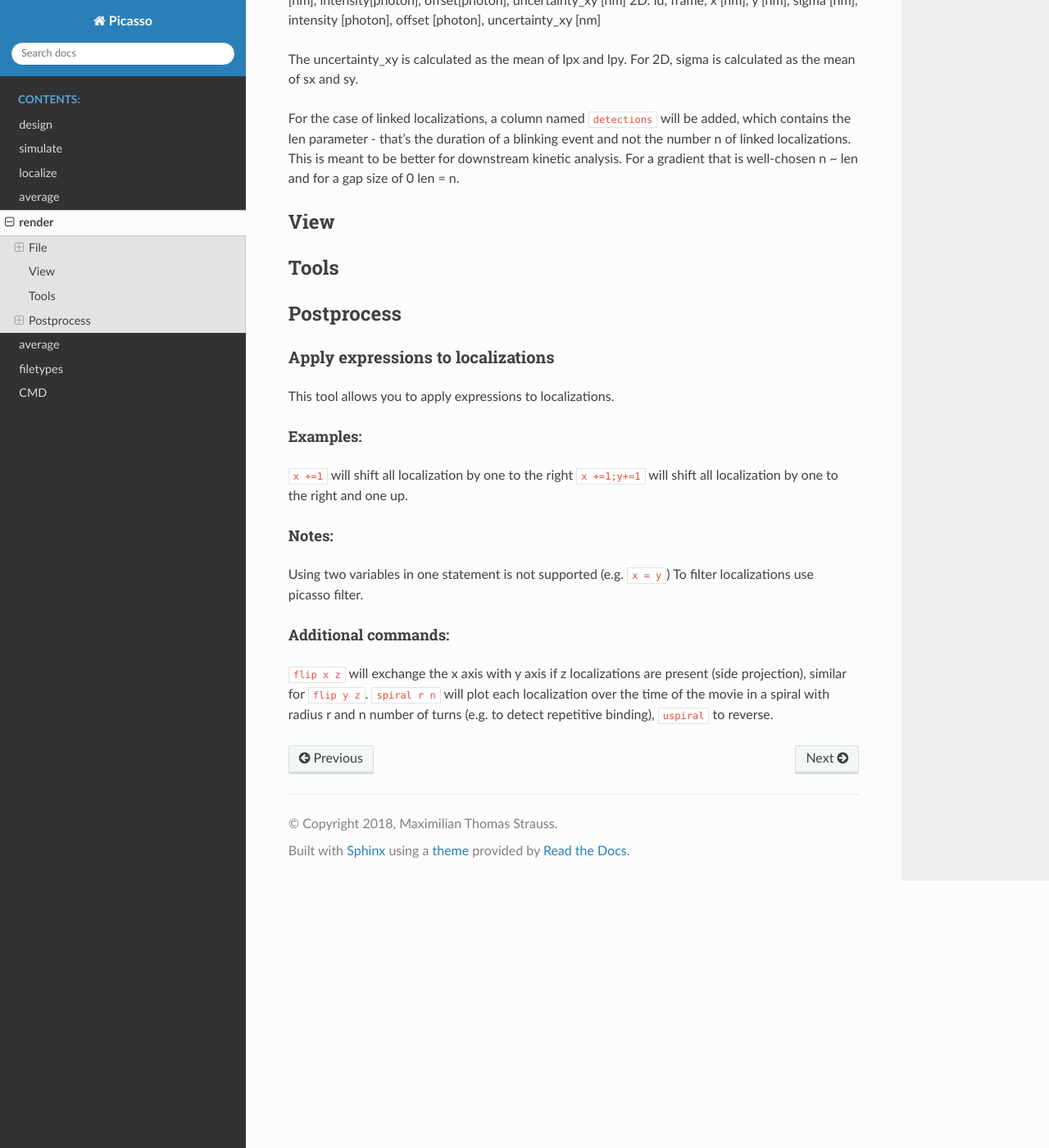
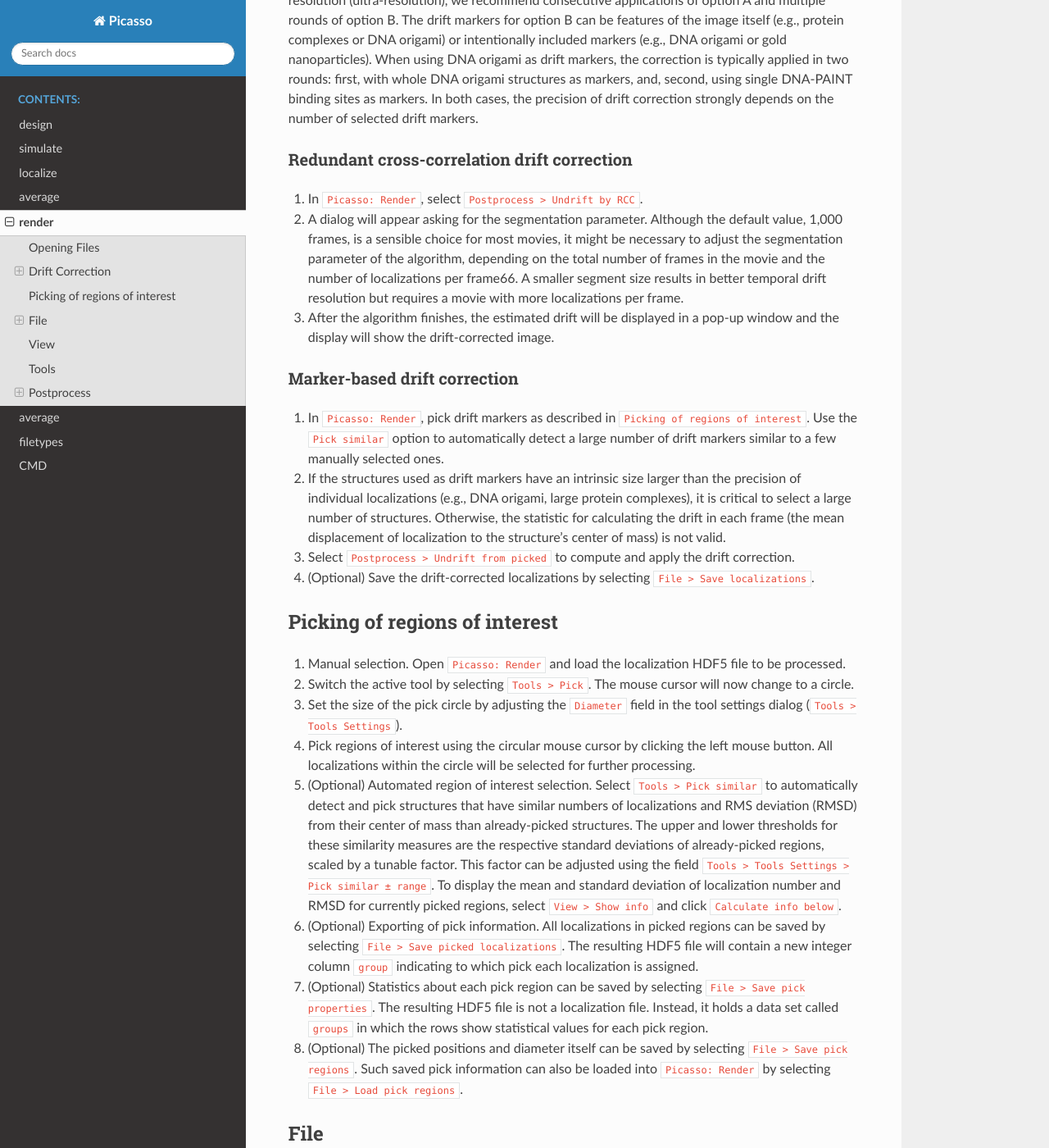
Before and after one commit to jungmannlab/picasso, a Sphinx documentation site: the page built from docs/render.rst, in a window 1280 px wide and 1400 px high, scrolled down 1129 px. Shown: the whole window at 82% size. Built offline with Sphinx 7.4.7 and the Read the Docs theme 2.0.0, drawn with Linux system fonts in a browser that asks for light colours; some of the changed text lies outside the part shown.

Commit message:
render content

```diff
--- a/docs/render.rst
+++ b/docs/render.rst
@@ -1,13 +1,55 @@
 render
 ======
+
+.. image:: ../docs/render.png
+   :scale: 50 %
+   :alt: UML Render
+
+
+Opening Files
+-------------
+1. Rendering of the super-resolution image: In ``Picasso: Render``, open a movie file by dragging a localization file (ending with '.hdf5') into the window or by selecting ``File > Open``. The super-resolution image will be rendered automatically. A region of choice can be zoomed into by a rectangular selection using the left mouse button. The 'View' menu contains more options for zooming and panning.
+2. (Optional) Adjust rendering options by selecting ``View > Display Settings``. The field 'Oversampling' defines the number of super-resolution pixels per camera pixel. The contrast settings ``Min. Density`` and ``Max. Density`` define at which number of localizations per super-resolution pixel the minimum and maximum color of the colormap should be applied.
+3. (Optional) For multiplexed image acquisition, open HDF5 localization files from other channels subsequently. Alternatively, drag and drop all HDF5 files to be displayed simultaneously.
+
+Drift Correction
+----------------
+Picasso offers two procedures to correct for drift: an RCC algorithm (option A), and use of specific structures in the image as drift markers (option B). Although option A does not require any additional sample preparation, option B depends on the presence of either fiducial markers or inherently clustered structures in the image. On the other hand, option B often supports more precise drift estimation and thus allows for higher image resolution. To achieve the highest possible resolution (ultra-resolution), we recommend consecutive applications of option A and multiple rounds of option B. The drift markers for option B can be features of the image itself (e.g., protein complexes or DNA origami) or intentionally included markers (e.g., DNA origami or gold nanoparticles). When using DNA origami as drift markers, the correction is typically applied in two rounds: first, with whole DNA origami structures as markers, and, second, using single DNA-PAINT binding sites as markers. In both cases, the precision of drift correction strongly depends on the number of selected drift markers.
+
+Redundant cross-correlation drift correction
+~~~~~~~~~~~~~~~~~~~~~~~~~~~~~~~~~~~~~~~~~~~~
+
+1. In ``Picasso: Render``, select ``Postprocess > Undrift by RCC``.
+2. A dialog will appear asking for the segmentation parameter. Although the default value, 1,000 frames, is a sensible choice for most movies, it might be necessary to adjust the segmentation parameter of the algorithm, depending on the total number of frames in the movie and the number of localizations per frame66. A smaller segment size results in better temporal drift resolution but requires a movie with more localizations per frame.
+3. After the algorithm finishes, the estimated drift will be displayed in a pop-up window and the display will show the drift-corrected image.
+
+Marker-based drift correction
+~~~~~~~~~~~~~~~~~~~~~~~~~~~~~
+
+1. In ``Picasso: Render``, pick drift markers as described in ``Picking of regions of interest``. Use the ``Pick similar`` option to automatically detect a large number of drift markers similar to a few manually selected ones.
+2. If the structures used as drift markers have an intrinsic size larger than the precision of individual localizations (e.g., DNA origami, large protein complexes), it is critical to select a large number of structures. Otherwise, the statistic for calculating the drift in each frame (the mean displacement of localization to the structure's center of mass) is not valid.
+3. Select ``Postprocess > Undrift from picked`` to compute and apply the drift correction.
+4. (Optional) Save the drift-corrected localizations by selecting ``File > Save localizations``.
+
+Picking of regions of interest
+------------------------------
+
+1. Manual selection. Open ``Picasso: Render`` and load the localization HDF5 file to be processed.
+2. Switch the active tool by selecting ``Tools > Pick``. The mouse cursor will now change to a circle.
+3. Set the size of the pick circle by adjusting the ``Diameter`` field in the tool settings dialog (``Tools > Tools Settings``).
+4. Pick regions of interest using the circular mouse cursor by clicking the left mouse button. All localizations within the circle will be selected for further processing.
+5. (Optional) Automated region of interest selection. Select ``Tools > Pick similar`` to automatically detect and pick structures that have similar numbers of localizations and RMS deviation (RMSD) from their center of mass than already-picked structures. The upper and lower thresholds for these similarity measures are the respective standard deviations of already-picked regions, scaled by a tunable factor. This factor can be adjusted using the field ``Tools > Tools Settings > Pick similar ± range``. To display the mean and standard deviation of localization number and RMSD for currently picked regions, select ``View > Show info`` and click ``Calculate info below``.
+6. (Optional) Exporting of pick information. All localizations in picked regions can be saved by selecting ``File > Save picked localizations``. The resulting HDF5 file will contain a new integer column ``group`` indicating to which pick each localization is assigned.
+7. (Optional) Statistics about each pick region can be saved by selecting ``File > Save pick properties``. The resulting HDF5 file is not a localization file. Instead, it holds a data set called ``groups`` in which the rows show statistical values for each pick region.
+8. (Optional) The picked positions and diameter itself can be saved by selecting ``File > Save pick regions``. Such saved pick information can also be loaded into ``Picasso: Render`` by selecting ``File > Load pick regions``.
+
 
 File
 ----
 
 Open [Ctrl+O]
 ~~~~~~~~~~~~~
-
-Open an *.hdf5 file to open in render.
+Open an .hdf5 file to open in render.
 
 Save localizations [Ctrl+S]
 ~~~~~~~~~~~~~~~~~~~~~~~~~~~
@@ -19,7 +61,7 @@ Save the localizations that are within a picked region (yellow circle). Each pic
 
 Save pick properties
 ~~~~~~~~~~~~~~~~~~~~
-Calculates the properties of each pick (i.e. mean frame, mean x mean y as well as kinetic information and saves it as an *.hdf5 file.
+Calculates the properties of each pick (i.e. mean frame, mean x mean y as well as kinetic information and saves it as an .hdf5 file.
 
 Save pick regions
 ~~~~~~~~~~~~~~~~~
```
Also changed, not shown: docs/filter.png (added), docs/render.png.
